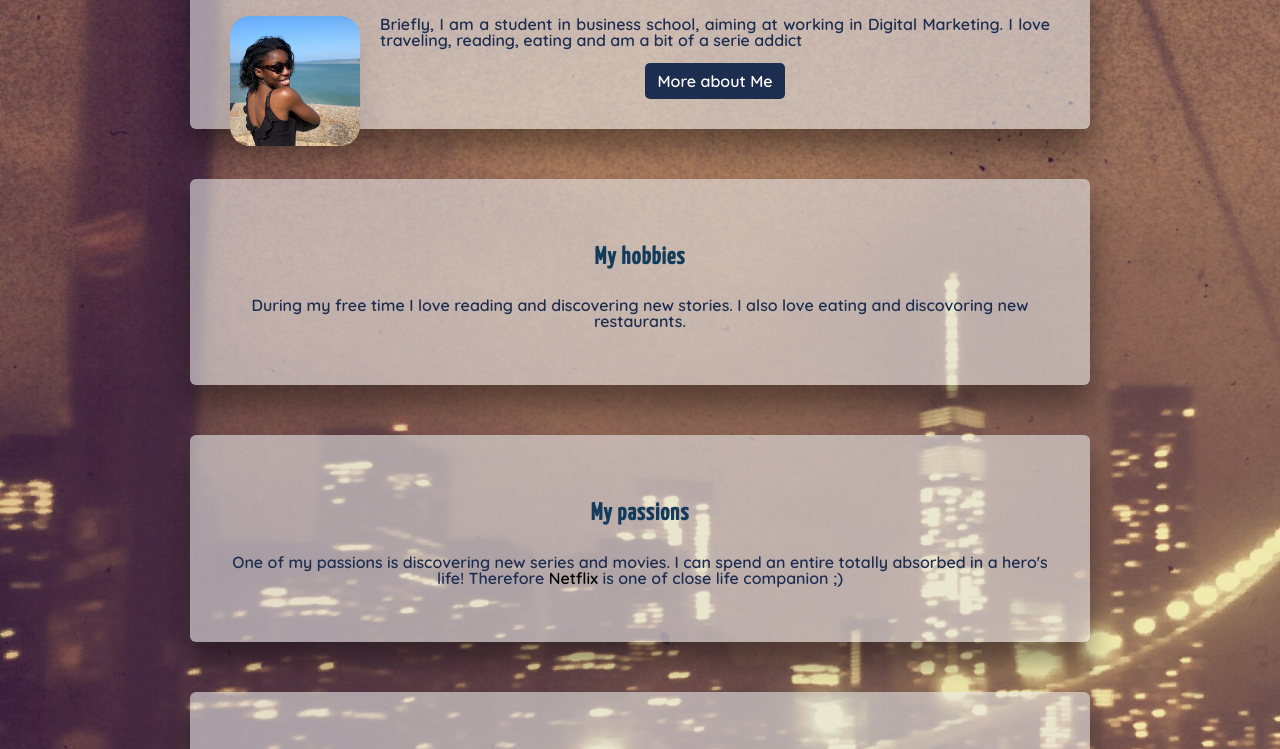
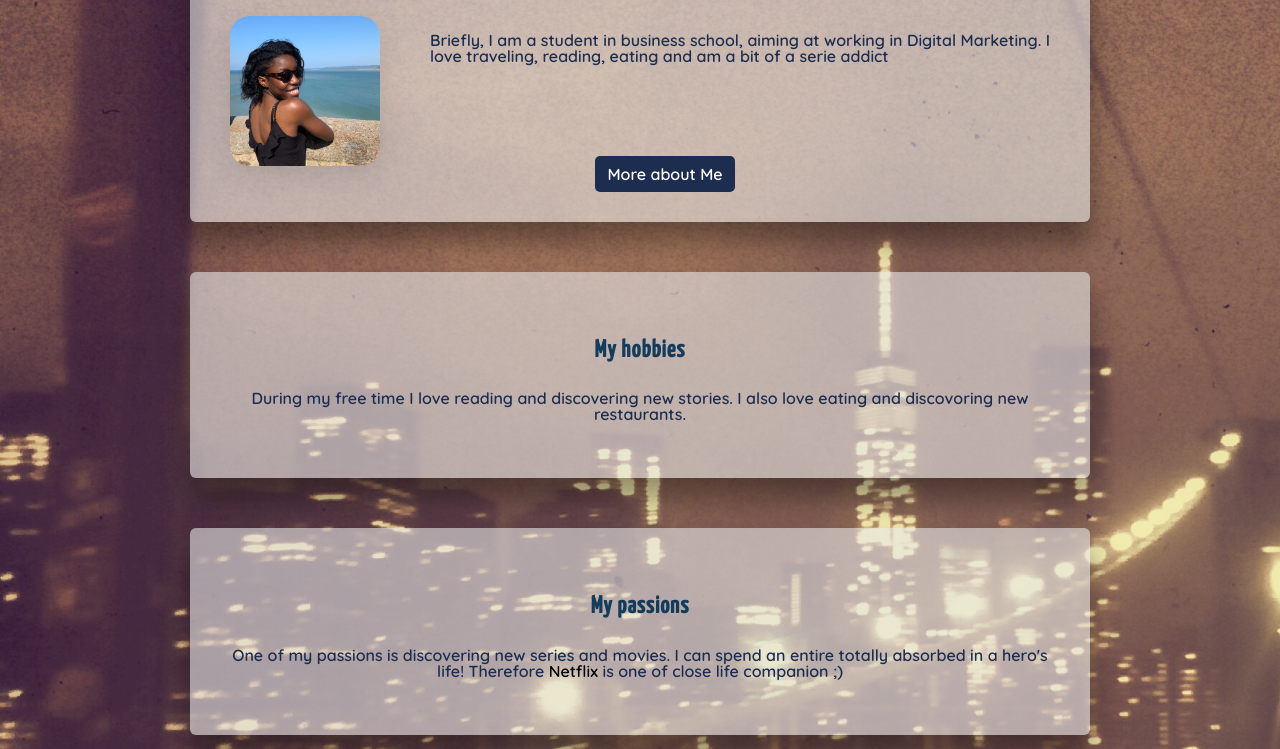
Before and after one commit to candice-pisiou/my-profile, a plain HTML site: page index.html in a window 1280 px wide. Shown: the part 174-923 px from the top of the page. Drawn offline with Linux system fonts and the light colour scheme.

Commit message:
Update styles.css

```diff
--- a/styles.css
+++ b/styles.css
@@ -1,6 +1,6 @@
 body	{
 	background-image: url(images/Pont2.jpg);
-	background-size: 2000px;
+	background-size: cover;
 	font-family: 'Quicksand', sans-serif;
 	color: #1d2d50;
 	font-size: 16px;
@@ -39,7 +39,6 @@ a:hover	{
 	color: #2660A4;
 	text-decoration: bolder;
 }
-
 
 
 /*Custom elements*/
@@ -84,8 +83,10 @@ a:hover	{
 .img-rectangle {
 	border-radius: 20px;
 	box-shadow: 0px 10px 30px rgba(0,0,0,0.1);
-	float: left;
 	margin-right: 20px;
+	object-fit: cover;
+	width: 150px;
+	height: 150px;
 }
 
 .btn-blue {
@@ -94,6 +95,7 @@ a:hover	{
 	padding: 8px 12px;
 	border-radius: 5px;
 	margin-bottom: 8px;
+	margin-left: 50px;
 }
 
 .btn-blue:hover {
@@ -123,6 +125,11 @@ a:hover	{
 	color: rgba(40, 40, 40, 0.4);
 }
 
+.card-inlign {
+	display: flex;
+	justify-content:center;
+}
+
 #introduction p {
 	text-align: justify;
 	padding-left: 30px;
```
